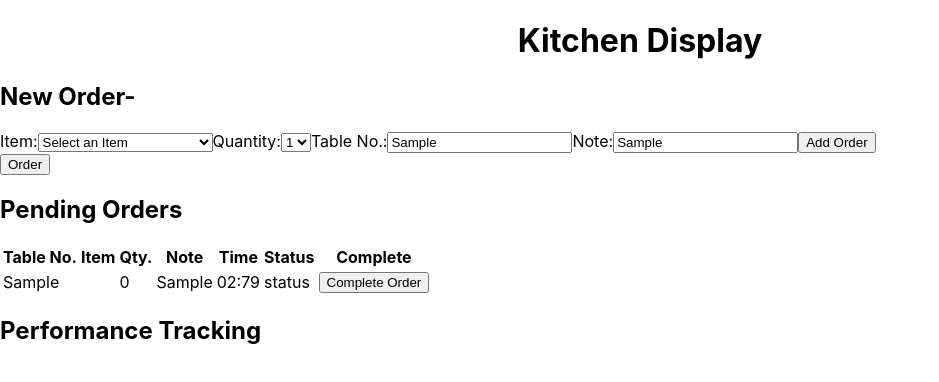
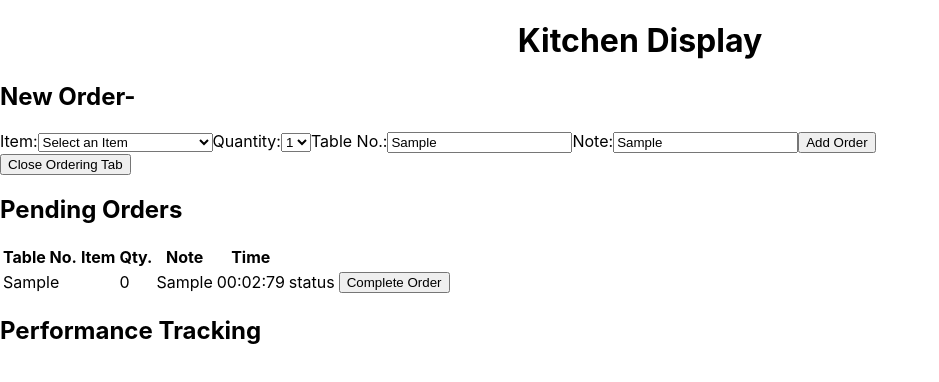
Before and after one commit to j-rob16/kitchen-display, a React (Create React App) app: page / in a window 1280 px wide. Both pictures are taken after typing "Sample", "Sample" into the empty fields and a click on the input "Add Order". Shown: the top 382 px of the page, without its empty margins (0-939 px from the left). Built offline with nearby package versions, Linux system fonts and the light colour scheme.

Commit message:
minutes added to timer

```diff
--- a/src/components/orderForm/OrderForm.js
+++ b/src/components/orderForm/OrderForm.js
@@ -34,7 +34,7 @@ function OrderForm({ updateOrders }) {
 
   const saveNewOrder = (evt) => {
     evt.preventDefault();
-    const copiedOrder = {order};
+    const copiedOrder = order;
     copiedOrder.item = orderItem;
     copiedOrder.quantity = orderQuantity;
     copiedOrder.table_no = orderTableNo;
--- a/src/components/pendingOrders/OrderTable.js
+++ b/src/components/pendingOrders/OrderTable.js
@@ -1,22 +1,28 @@
+import React from "react";
+
 import Timer from "./Timer"
 
 function OrderTable({orders}) {
 
-  const completeOrderButton = (order) => {
-    return <button onClick={() => {order.pending = false}}>Complete Order</button>
+  const handleComplete = (evt) => {
+    const copiedOrders = [...orders];
+  }
+
+  const time = () => {
+    return <Timer />
   }
 
   const orderRow = orders.map((order) => {
-    if (order.pending === true) {
+    if (order.pending) {
       return (
         <tr>
           <td>{order.table_no}</td>
           <td>{order.item}</td>
           <td>{order.quantity}</td>
           <td>{order.note}</td>
-          <td> <Timer turnOn={order.pending}/> </td>
+          <td> {time()} </td>
           <td>status</td>
-          <td>{completeOrderButton(order)}</td>
+          <td><button value="false" onClick={handleComplete}>Complete Order</button></td>
         </tr>
       )
     }
@@ -31,8 +37,8 @@ function OrderTable({orders}) {
           <th>Qty.</th>
           <th>Note</th>
           <th>Time</th>
-          <th>Status</th>
-          <th>Complete</th>
+          <th></th>
+          <th></th>
         </tr>
       {/* </th> */}
       {/* <tb> */}
--- a/src/components/pendingOrders/PendingOrders.js
+++ b/src/components/pendingOrders/PendingOrders.js
@@ -1,11 +1,11 @@
 import React from "react";
 import OrderTable from "./OrderTable";
 
-function PendingOrders({ orders }) {
+function PendingOrders({ orders, completeOrder }) {
   return (
     <>
       <h2>Pending Orders</h2>
-      <OrderTable orders={orders} />
+      <OrderTable orders={orders} compleOrder={completeOrder} />
     </>
 
   )
--- a/src/components/pendingOrders/Timer.js
+++ b/src/components/pendingOrders/Timer.js
@@ -3,7 +3,6 @@ import React, {useEffect, useState} from "react";
 function Timer() {
 const [time, setTime] = useState(0);
 const [timerOn, setTimerOn] = useState(true);
-
 
 useEffect(() => {
   let interval = null;
@@ -23,6 +22,7 @@ useEffect(() => {
 return (
   <>
     <div>
+        <span>{("0" + Math.floor(time / 60000) % 100).slice(-2)}:</span>
         <span>{("0" + Math.floor(time / 1000) % 60).slice(-2)}:</span>
         <span>{("0" + (time / 10)).slice(-2)}</span>
     </div>
--- a/src/containers/App.js
+++ b/src/containers/App.js
@@ -16,6 +16,10 @@ function App() {
     setOrders(copiedOrders);
   }
 
+  const completeOrder = (order) => {
+
+  }
+
   return (
     <>
       <Title> Kitchen Display </Title>
@@ -23,10 +27,10 @@ function App() {
       {/* New order button renders the order form field. On order submit, field will close  */}
       {!openOrder && <button onClick={() => setOpenOrder('openOrder')}>New Order</button>}
       {openOrder === 'openOrder' && <OrderForm updateOrders={updateOrders}/>}
-      {openOrder && <button onClick={() => setOpenOrder('')} >Order</button>}
+      {openOrder && <button onClick={() => setOpenOrder('')} >Close Ordering Tab</button>}
 
       {/* make appearance conditional on !orders */}
-      <PendingOrders orders={orders}/>
+      <PendingOrders orders={orders} completeOrder={completeOrder}/>
       <PerformanceTracking />
     </>
 
```
Also changed, not shown: public/manifest.json. Lines whose indentation alone changed are shown as unchanged.
